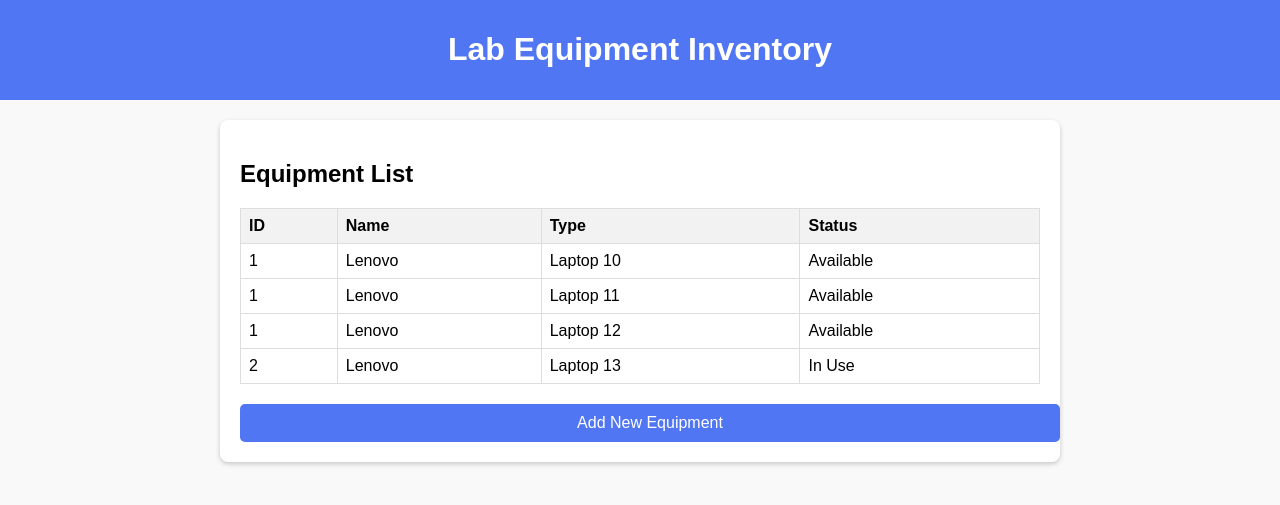
After one commit to Jithinsaju02/LabMS, a Flask app: page /equipment in a window 1280 px wide. The commit adds this page. Shown: the top 505 px of the page. Run offline with Flask 3, Linux system fonts and the light colour scheme.

Commit message:
equipmentpg
equipment page loaded

```diff
--- a/app.py
+++ b/app.py
@@ -26,5 +26,9 @@ def login():
 def land():
     return render_template('index.html')
 
+@app.route('/equipment')
+def equipment():
+    return render_template('equipment.html')
+
 if __name__ == '__main__':
     app.run(debug=True)
--- /dev/null
+++ b/templates/equipment.html
@@ -0,0 +1,102 @@
+<!DOCTYPE html>
+<html lang="en">
+<head>
+    <meta charset="UTF-8">
+    <meta name="viewport" content="width=device-width, initial-scale=1.0">
+    <title>Lab Inventory</title>
+    <style>
+        body {
+            font-family: Arial, sans-serif;
+            margin: 0;
+            padding: 0;
+            background-color: #f9f9f9;
+        }
+        header {
+            background-color: #5176f3;
+            color: white;
+            padding: 10px 20px;
+            text-align: center;
+        }
+        .container {
+            margin: 20px auto;
+            max-width: 800px;
+            background: white;
+            padding: 20px;
+            border-radius: 8px;
+            box-shadow: 0 2px 5px rgba(0, 0, 0, 0.2);
+        }
+        table {
+            width: 100%;
+            border-collapse: collapse;
+            margin-top: 20px;
+        }
+        th, td {
+            border: 1px solid #ddd;
+            text-align: left;
+            padding: 8px;
+        }
+        th {
+            background-color: #f2f2f2;
+        }
+        .add-btn {
+            display: block;
+            width: 100%;
+            text-align: center;
+            margin-top: 20px;
+            padding: 10px;
+            background-color: #5176f3;
+            color: white;
+            text-decoration: none;
+            border-radius: 5px;
+        }
+        .add-btn:hover {
+            background-color: #5176f3;
+        }
+    </style>
+</head>
+<body>
+    <header>
+        <h1>Lab Equipment Inventory</h1>
+    </header>
+    <div class="container">
+        <h2>Equipment List</h2>
+        <table>
+            <thead>
+                <tr>
+                    <th>ID</th>
+                    <th>Name</th>
+                    <th>Type</th>
+                    <th>Status</th>
+                </tr>
+            </thead>
+            <tbody>
+                <tr>
+                    <td>1</td>
+                    <td>Lenovo</td>
+                    <td>Laptop 10</td>
+                    <td>Available</td>
+                </tr>
+                <tr>
+                    <td>1</td>
+                    <td>Lenovo</td>
+                    <td>Laptop 11</td>
+                    <td>Available</td>
+                </tr>
+                <tr>
+                    <td>1</td>
+                    <td>Lenovo</td>
+                    <td>Laptop 12</td>
+                    <td>Available</td>
+                </tr>
+                <tr>
+                    <td>2</td>
+                    <td>Lenovo</td>
+                    <td>Laptop 13</td>
+                    <td>In Use</td>
+                </tr>
+            </tbody>
+        </table>
+        <a href="/add" class="add-btn">Add New Equipment</a>
+    </div>
+</body>
+</html>
--- a/templates/index.html
+++ b/templates/index.html
@@ -20,7 +20,7 @@
             justify-content: space-between;
             align-items: center;
             padding: 10px 20px;
-            background-color: #007bff;
+            background-color: #5176f3;
             color: white;
         }
 
@@ -94,7 +94,7 @@
             text-decoration: none;
             padding: 15px 25px;
             font-size: 18px;
-            background-color: #007bff;
+            background-color: #5176f3;
             color: white;
             border-radius: 5px;
             transition: background-color 0.3s;
```
